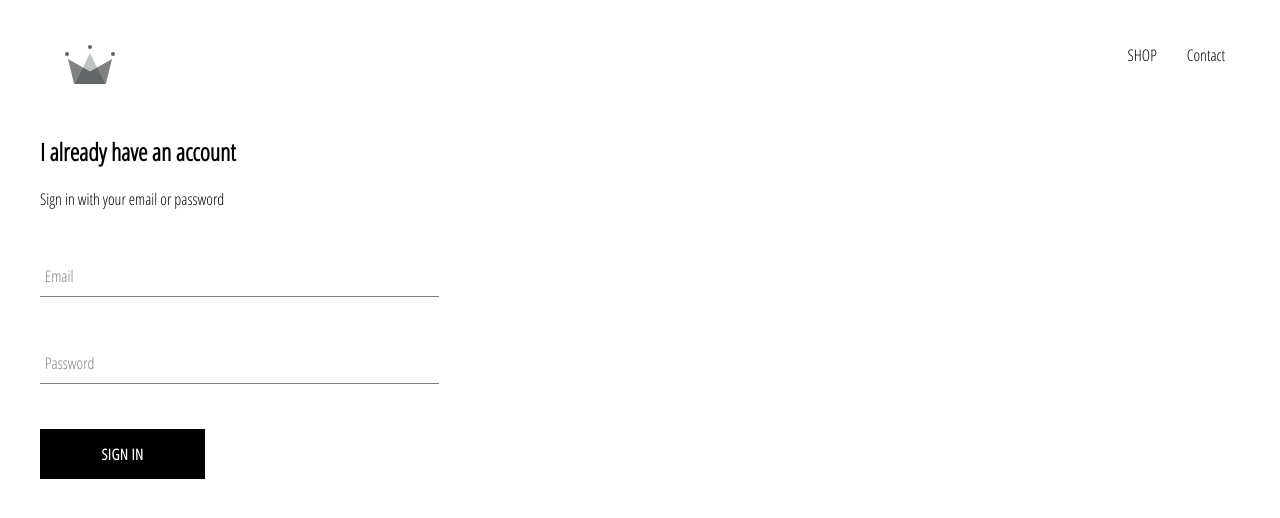
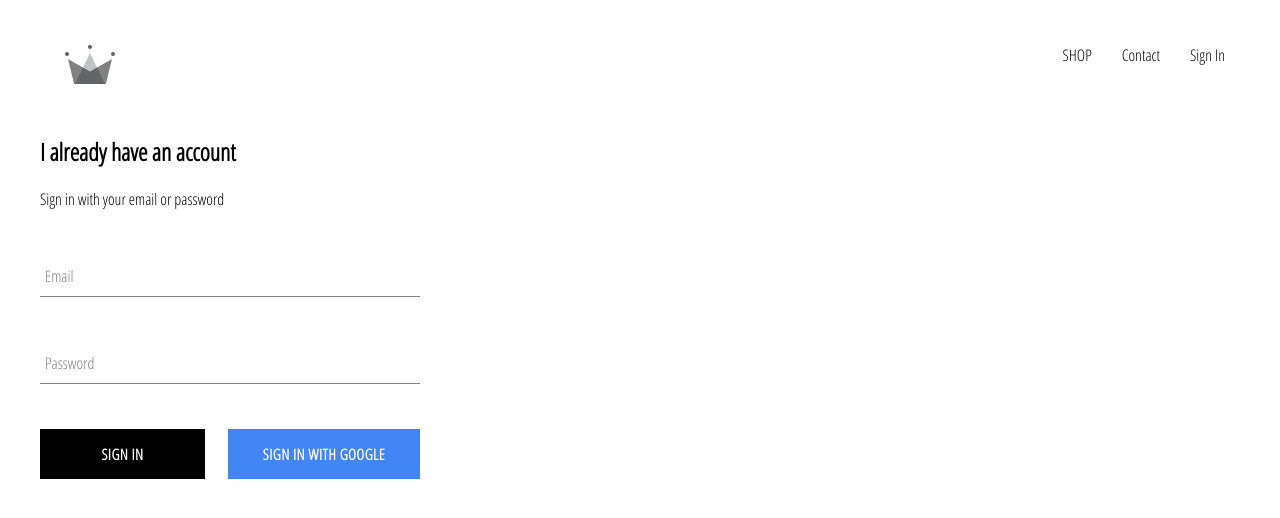
Before and after one commit to musaibsk/zm-garments, a React (Create React App) app: page /signin in a window 1280 px wide. Shown: the top 518 px of the page. Built offline with nearby package versions, Linux system fonts and the light colour scheme; no server answers.

Commit message:
integrated firebase into application, created sign in page with sign in component and sign in with google

```diff
--- a/package.json
+++ b/package.json
@@ -6,6 +6,7 @@
     "@testing-library/jest-dom": "^4.2.4",
     "@testing-library/react": "^9.5.0",
     "@testing-library/user-event": "^7.2.1",
+    "firebase": "^7.15.3",
     "node-sass": "^4.14.0",
     "react": "^16.13.1",
     "react-dom": "^16.13.1",
--- a/src/App.css
+++ b/src/App.css
@@ -7,3 +7,7 @@
     text-decoration: none;
     color: black;
 }
+
+* {
+    box-sizing: border-box;
+}
--- a/src/App.js
+++ b/src/App.js
@@ -5,11 +5,35 @@
 import ShopPage from './pages/shop/shop.component';
 import Header from './components/header/header.component';
 import SignInAndSignUpPage from './pages/sign-in-and-sign-up/sign-in-and-sign-up.component';
+import { auth } from './firebase/firebase.utils';
 
-function App() {
+class App extends React.Component {
+  constructor() {
+    super();
+    this.state = {
+      currentUser: null
+    }
+  }
+
+  unsubscribeAuth = null
+
+  componentDidMount() {
+    this.unsubscribeAuth = auth.onAuthStateChanged(user => {
+      this.setState({
+        currentUser: user
+      });
+      console.log(user);
+    })
+  }
+
+  componentWillUnmount() {
+    this.unsubscribeAuth();
+  }
+
+  render() {
     return (
       <div className="App">
-      <Header />
+        <Header currentUser={this.state.currentUser} />
         <Switch>
           <Route exact path='/' component={HomePage} />
           <Route path='/shop' component={ShopPage} />
@@ -18,5 +42,6 @@
       </div>
     );
   }
+}
 
 export default App;
--- a/src/components/custom-button/custom-button.component.jsx
+++ b/src/components/custom-button/custom-button.component.jsx
@@ -2,8 +2,8 @@
 import './custom-button.styles.scss';
 
 
-const CustomButton = ({ children, ...otherProps }) => (
-    <button className="custom-button" {...otherProps}>
+const CustomButton = ({ children, isGoogleSignIn, ...otherProps }) => (
+    <button className={`${isGoogleSignIn ? 'google-sign-in' : ''} custom-button`} {...otherProps}>
         {children}
     </button>
 )
--- a/src/components/custom-button/custom-button.styles.scss
+++ b/src/components/custom-button/custom-button.styles.scss
@@ -19,4 +19,12 @@
       color: black;
       border: 1px solid black;
     }
+    &.google-sign-in {
+      background-color: #4285f4;
+      color: white;
+      &:hover {
+        background-color: #357ae8;
+        border: none;
+      }
+    }
   }
--- a/src/components/header/header.component.jsx
+++ b/src/components/header/header.component.jsx
@@ -2,8 +2,9 @@
 import './header.styles.scss';
 import { ReactComponent as Logo } from "../../assets/crown.svg"
 import { Link } from 'react-router-dom';
+import { auth } from "../../firebase/firebase.utils";
 
-const Header = () => (
+const Header = ({ currentUser }) => (
     <div className="header">
         <Link className="logo-container" to="/">
             <Logo className="logo" />
@@ -15,6 +16,12 @@
             <Link className="option" to="/shop">
                 Contact
             </Link>
+            {
+                currentUser ? <div className="option" onClick={() => auth.signOut()}>Sign Out</div>
+                    : <Link className="option" to="/signin">
+                        Sign In
+            </Link>
+            }
         </div>
     </div>
 )
--- a/src/components/sign-in/sign-in.component.jsx
+++ b/src/components/sign-in/sign-in.component.jsx
@@ -2,6 +2,7 @@
 import './sign-in.styles.scss';
 import FormInput from '../../components/form-input/form-input.component';
 import CustomButton from '../../components/custom-button/custom-button.component';
+import { signInWithGoogle } from '../../firebase/firebase.utils';
 
 class SignIn extends React.Component {
     constructor(props) {
@@ -36,7 +37,11 @@
                 <form onSubmit={this.handleSubmit}>
                     <FormInput type="email" name="email" value={this.state.email} handleChange={this.handleChange} label="Email" required />
                     <FormInput type="password" name="password" value={this.state.password} handleChange={this.handleChange} label="Password" />
-                    <CustomButton type="submit"> Sign In </CustomButton>
+                    <div className="buttons">
+                        <CustomButton type="submit"> Sign In </CustomButton>
+                        <CustomButton onClick={signInWithGoogle} isGoogleSignIn> Sign in with google </CustomButton>
+                    </div>
+
                 </form>
             </div>
         )
--- a/src/components/sign-in/sign-in.styles.scss
+++ b/src/components/sign-in/sign-in.styles.scss
@@ -1,9 +1,13 @@
 .sign-in {
-    width: 30vw;
+    width: 380px;
     display: flex;
     flex-direction: column;
 
     .title {
         margin: 10px 0;
     }
+    .buttons {
+        display: flex;
+        justify-content: space-between;
+    }
 }
--- /dev/null
+++ b/src/firebase/firebase.utils.js
@@ -0,0 +1,25 @@
+import firebase from 'firebase/app';
+import 'firebase/firestore';
+import 'firebase/auth';
+
+const config = {
+    apiKey: "AIzaSyADSKWCZUVY2pyfPXcmzsdt2aIcp2wGuPU",
+    authDomain: "zm-garment-db.firebaseapp.com",
+    databaseURL: "https://zm-garment-db.firebaseio.com",
+    projectId: "zm-garment-db",
+    storageBucket: "zm-garment-db.appspot.com",
+    messagingSenderId: "693818538383",
+    appId: "1:693818538383:web:682c30d23a5ee1b06133fa",
+    measurementId: "G-PY7TJLV50P"
+};
+
+firebase.initializeApp(config);
+
+export const auth = firebase.auth();
+export const firestore = firebase.firestore();
+
+const provider = new firebase.auth.GoogleAuthProvider();
+provider.setCustomParameters({ prompt: 'select_account' });
+export const signInWithGoogle = () => auth.signInWithPopup(provider);
+
+export default firebase;
```
Also changed, not shown: 1 other file (tests, documents, lock files or other folders). Lines whose indentation alone changed are shown as unchanged.
